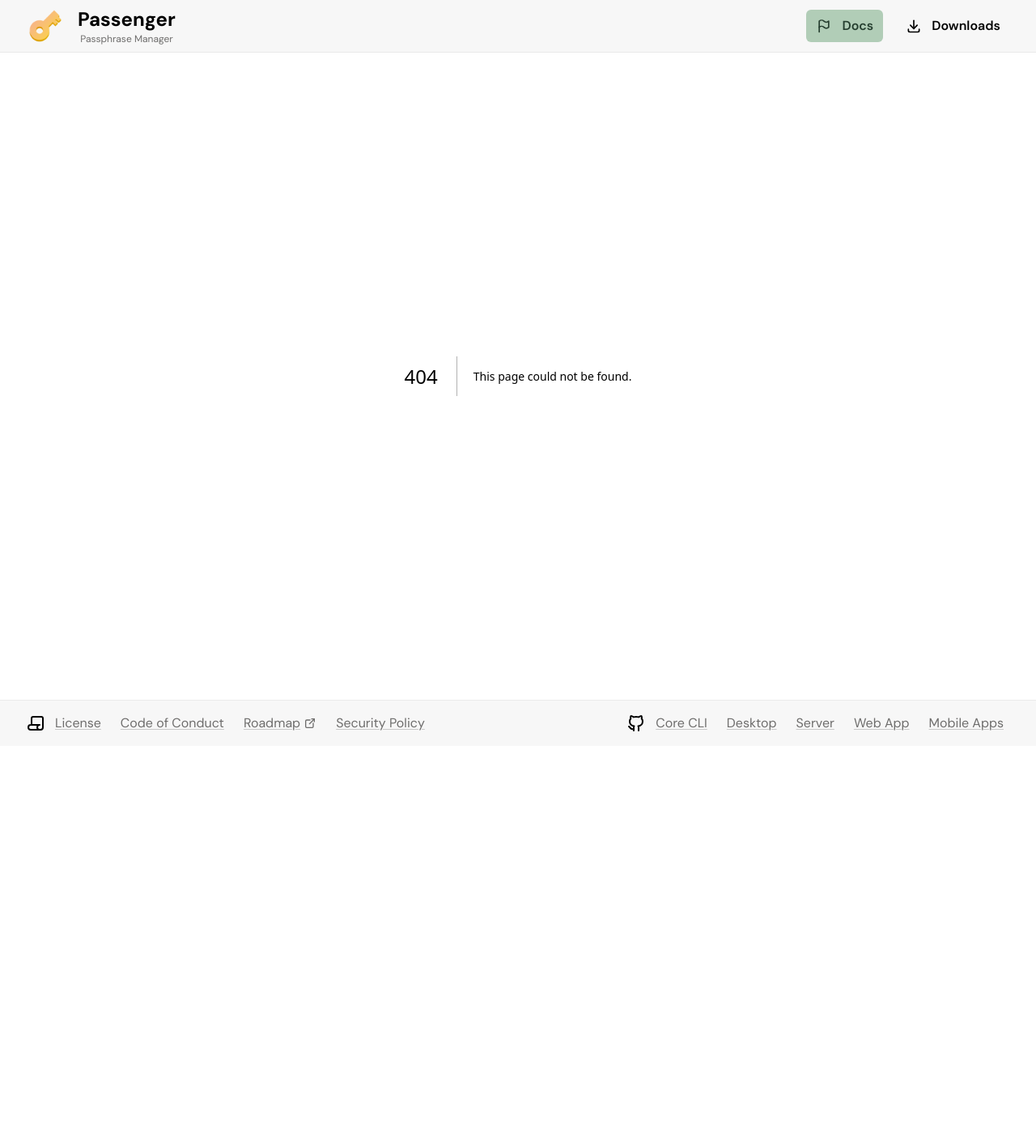
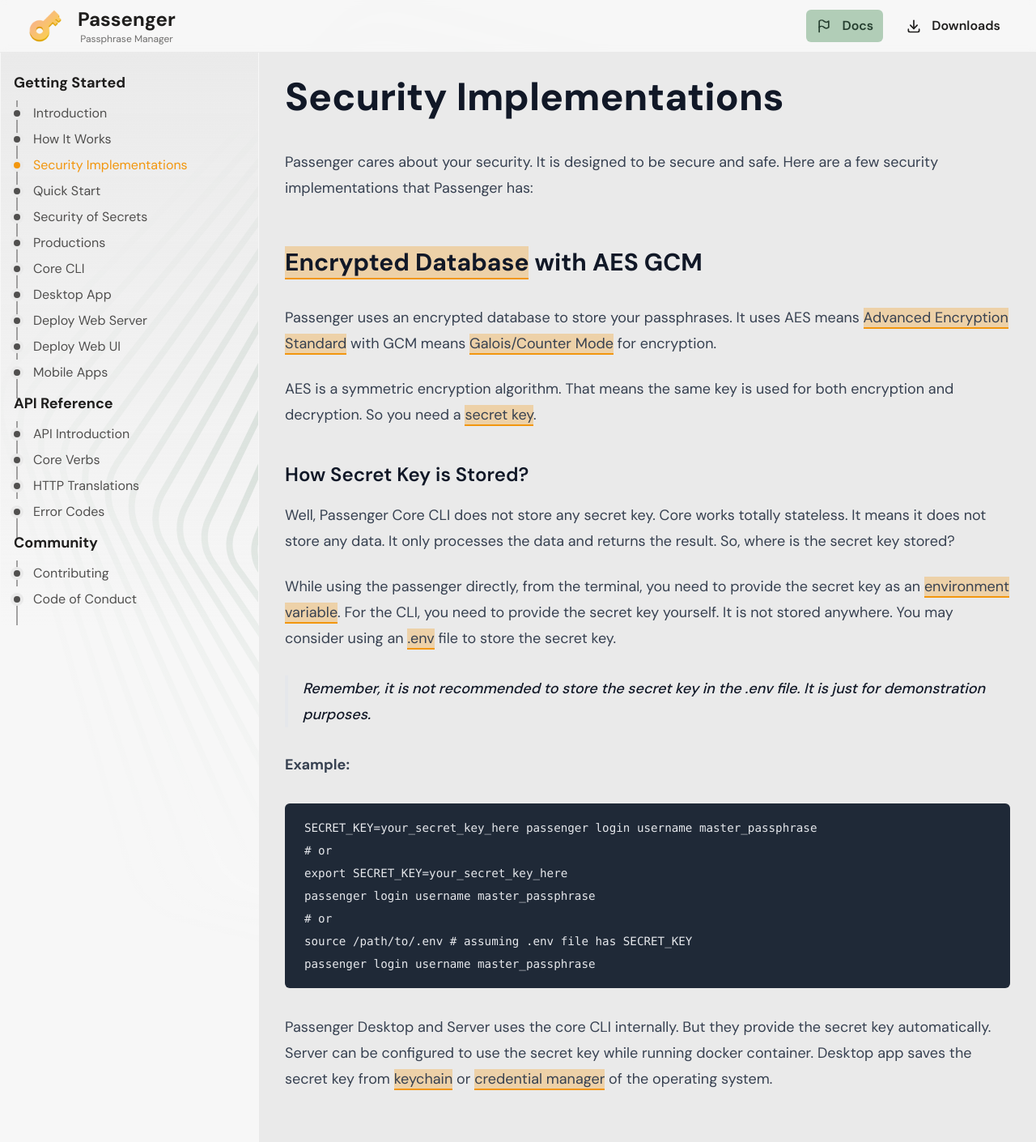
Before and after one commit to Elagoht/Passenger-Landing, a Next.js app: page /docs/security-implementations in a window 1280 px wide. Before the commit this address had no page. Shown: the top 1410 px of the page at 81% size. Before the commit the page ends 921 px from the top, so only its background shows below. Built offline with nearby package versions, Linux system fonts and the light colour scheme.

Commit message:
feat: Add security implementations documentation page

```diff
--- /dev/null
+++ b/src/app/docs/security-implementations/page.tsx
@@ -0,0 +1,165 @@
+import Link from "next/link"
+import { FC } from "react"
+
+const DocsSecurityImplementationsPage: FC = () => <article>
+  <h1>
+    Security Implementations
+  </h1>
+
+  <p>
+    Passenger cares about your security. It is designed to be secure and safe. Here are a few security implementations that Passenger has:
+  </p>
+
+  <h2><mark>Encrypted Database</mark> with AES GCM</h2>
+
+  <p>
+    Passenger uses an encrypted database to store your passphrases. It uses AES
+    means <mark>Advanced Encryption Standard</mark> with GCM means <mark>Galois/Counter
+      Mode</mark> for encryption.
+  </p>
+
+  <p>
+    AES is a symmetric encryption algorithm. That means the same key is used for both
+    encryption and decryption. So you need a <mark>secret key</mark>.
+  </p>
+
+  <h3>How Secret Key is Stored?</h3>
+
+  <p>
+    Well, Passenger Core CLI does not store any secret key. Core works totally
+    stateless. It means it does not store any data. It only processes the data and
+    returns the result. So, where is the secret key stored?
+  </p>
+
+  <p>
+    While using the passenger directly, from the terminal, you need to provide the
+    secret key as an <mark>environment variable</mark>. For the CLI, you need to
+    provide the secret key yourself. It is not stored anywhere. You may consider
+    using an <mark>.env</mark> file to store the secret key.
+  </p>
+
+  <blockquote>
+    Remember, it is not recommended to store the secret key in the .env file. It
+    is just for demonstration purposes.
+  </blockquote>
+
+  <b>Example:</b>
+
+  <pre>
+    <code>{`SECRET_KEY=your_secret_key_here passenger login username master_passphrase
+# or
+export SECRET_KEY=your_secret_key_here
+passenger login username master_passphrase
+# or
+source /path/to/.env # assuming .env file has SECRET_KEY
+passenger login username master_passphrase`}</code>
+  </pre>
+
+  <p>
+    Passenger Desktop and Server uses the core CLI internally. But they provide the
+    secret key automatically. Server can be configured to use the secret key while
+    running docker container. Desktop app saves the secret key from <mark>keychain
+    </mark> or <mark>credential manager</mark> of the operating system.
+  </p>
+
+  <h2>Session Management</h2>
+
+  <p>
+    Passenger uses JWT means <mark>JSON Web Tokens</mark> for session management.
+    JWT is a standard for token generation and verification. It is widely used in
+    the industry.
+  </p>
+
+  <p>
+    JWT is generated by Core and it is valid for <mark>10 minutes</mark>. After
+    that, you need to generate a new token. JWT is used to authenticate the user.
+    It is sent with every request to the server. Server verifies the token and
+    then processes the request.
+  </p>
+
+  <strong>Example use of JWT:</strong>
+
+  <pre>
+    <code>{`export SECRET_KEY=your_secret_key_here
+JWT=$(passenger login username master_passphrase)
+passenger fetchAll $JWT
+# or
+passenger fetchAll \`passenger login username master_passphrase\`
+# or
+passenger fetchAll $(passenger login username master_passphrase)
+`}</code>
+  </pre>
+
+  <h2>Secure Communication</h2>
+
+  <p>
+    Since this is a self-hosted application, you need to take care of secure
+    communication yourself. Passenger, as expected, cannot do anything about
+    it. <mark>You MUST create an SSL certificate</mark> for your domain to
+    provide secure communication over <mark>HTTPS</mark>.
+  </p>
+
+  <blockquote>
+    This is not related to Passenger Desktop client. Desktop client communicates
+    with the CLI over <mark>system calls</mark>, not over the network. So, there is
+    no need for SSL certificate for Desktop client.
+  </blockquote>
+
+  <h2>Secure Master Passphrase</h2>
+
+  <p>
+    Master passphrase is the passphrase that is used to generate JWT to
+    authenticate. <strong>It is the only passphrase you need to remember.
+    </strong> It is used to generate other passphrases. So, it is very important
+    to keep it secure. Do not forget it. If you forget it, you will lose access
+    to all your passphrases.
+  </p>
+
+  <p>
+    Master passphrase have to be strong. You need to provide a variety of characters
+    and at least 12 characters long.
+  </p>
+
+  <h2>Extra Step of Encryption</h2>
+
+  <p>
+    By default, Passenger uses a string reverse algorithm to <mark>encrypt the
+      database second time</mark> (First time is with AES GCM). This provides an
+    extra step of encryption. Yes, it is not a strong encryption algorithm. But
+    the enjoyable part is this: <mark>You can use your own encryption algorithm</mark>.
+  </p>
+
+  <p>
+    Passenger is an open-source project. You can modify the source code to <mark>
+      create your own, unique Passenger version</mark>. Just modify the <Link href="https://github.com/Elagoht/Passenger-CLI/blob/main/src/Utilities/EnDeCoder.cs" rel="noopener noreferrer" target="_blank">EnDeCoder.cs</Link> file.
+    Then compile it and if necessary, implement it to the web server or desktop client.
+  </p>
+
+  <blockquote>
+    You must be sure that your encryption algorithm will not f*ck up the database.
+  </blockquote>
+
+  <blockquote>
+    You also need some knowledge of C# programming language.
+  </blockquote>
+
+  <h2>Verified Builds</h2>
+
+  <p>
+    Passenger is never released via manually built binaries. All the binaries are
+    built using <mark>GitHub Actions</mark>. So, you can be sure that the binary
+    you are downloading is from the official source and not tampered. You can also
+    build the binaries yourself if you want.
+  </p>
+
+  <h2>Conclusion</h2>
+
+  <p>
+    Passenger is designed to be secure. It uses AES GCM for encryption, JWT for
+    session management, and a second algorithm for an extra step of encryption.
+    You can also use your own encryption algorithm. Passenger is open-source, so
+    you can modify the source code to create your own version of Passenger.
+  </p>
+</article>
+
+export default DocsSecurityImplementationsPage
--- a/src/components/docs/DocsAside/DocsNavBar/index.tsx
+++ b/src/components/docs/DocsAside/DocsNavBar/index.tsx
@@ -8,10 +8,8 @@
 }
 
 const DocsNavBar: FC<IDocsNavBarProps> = ({ title, pathname, links = [] }) =>
-
-
   <nav className="flex flex-col gap-2">
-    <b className="text-lg font-bold">{title}</b>
+    <b className="text-lg font-bold mt-2">{title}</b>
 
     <ul className="-mx-4">
       {links.map((link, index) =>
```
